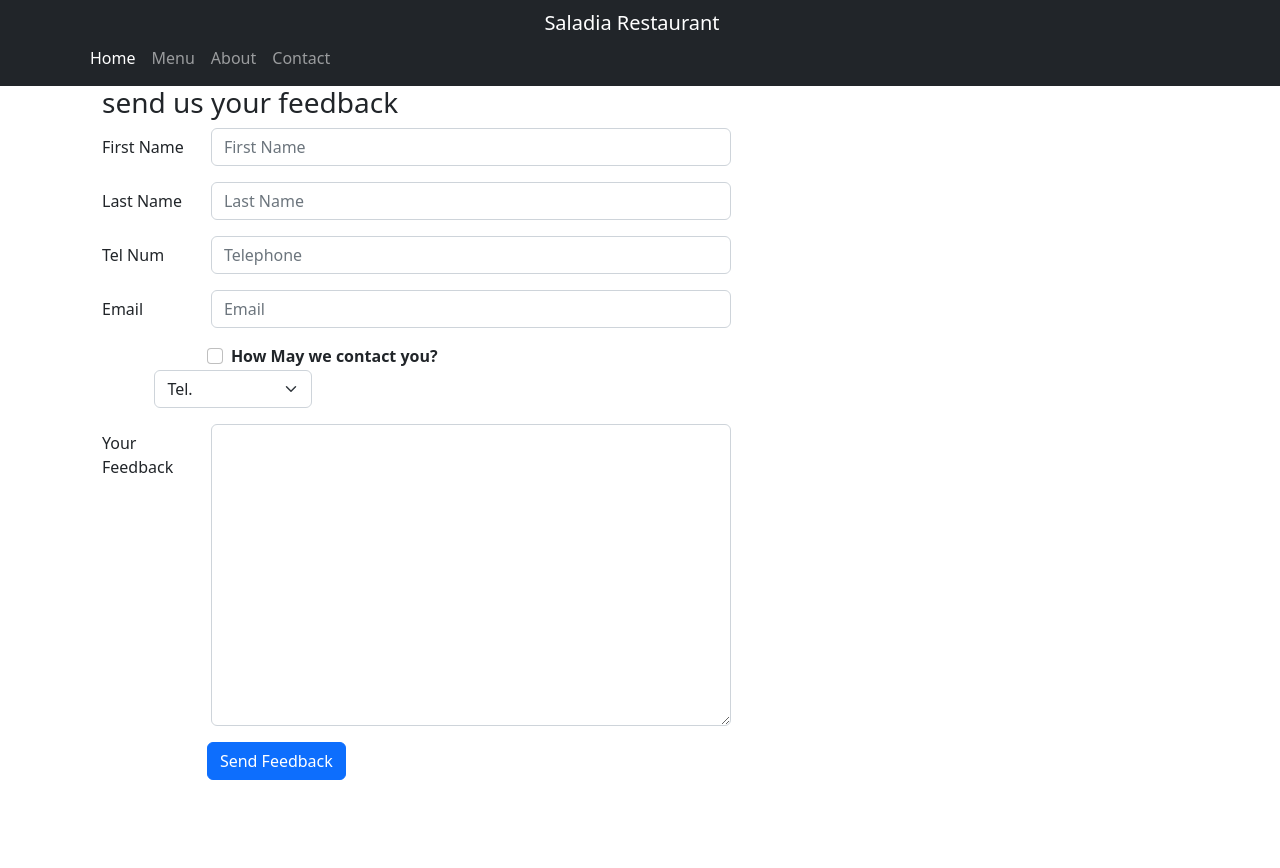
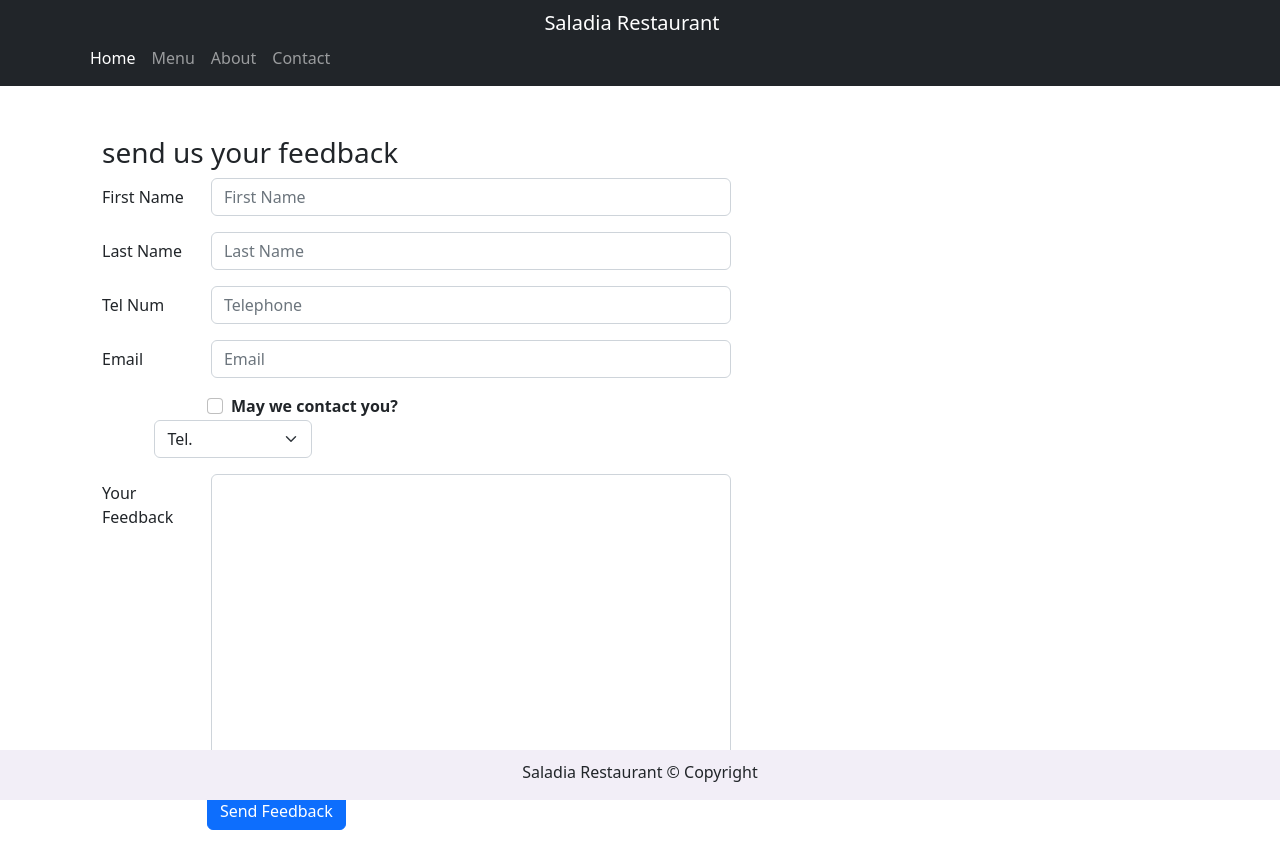
Before and after one commit to sumit-ch-dev/restaurant-project, a React (Create React App) app: page /contact in a window 1280 px wide. Shown: the top 868 px of the page. Before the commit the page ends 800 px from the top, so only its background shows below. Built offline with nearby package versions, Linux system fonts and the light colour scheme.

Commit message:
footer added

```diff
--- a/src/App.css
+++ b/src/App.css
@@ -1,3 +1,19 @@
 .App {
   text-align: center;
 }
+
+
+.footer {
+  background-color: #f2eef7;
+  margin: 0px auto;
+  padding-top: 10px;
+  position: fixed;
+  bottom: 0;
+  width: 100%;
+}
+
+.row-content {
+  margin: 0px auto;
+  padding: 50px 0px 50px 0px;
+  min-height: 400px;
+}
--- a/src/components/body/Contact.js
+++ b/src/components/body/Contact.js
@@ -1,5 +1,7 @@
 import React, { Component } from "react";
 import { Button, Form, FormGroup, Label, Input, Col } from "reactstrap";
+
+
 
 class Contact extends Component {
   constructor(props) {
@@ -111,7 +113,7 @@ class Contact extends Component {
                         checked={this.state.agree}
                         onChange={this.handleInputChange}
                       />
-                      <strong>How May we contact you?</strong>
+                      <strong>May we contact you?</strong>
                     </Label>
                   </FormGroup>
                 </Col>
--- a/src/components/body/MenuItem.js
+++ b/src/components/body/MenuItem.js
@@ -4,17 +4,17 @@ import { Card, CardImg, CardImgOverlay, CardBody, CardTitle } from 'reactstrap';
 const MenuItem = props => {
     return (
         <div>
-            <Card style={{ margin: "10px" }}>
+            <Card style={{ margin: "10px" }} onClick={props.DishSelect}>
                 <CardBody>
                     <CardImg
                         width="100%"
                         alt={props.dish.name}
                         src={props.dish.image}
-                        style={{ opacity: "0.5", height: "10rem" }} />
+                        style={{ opacity: "0.5", height: "10rem", width: "15rem" }} />
                     <CardImgOverlay>
                         <CardTitle
                             style={{ cursor: "pointer" }}
-                            onClick={props.DishSelect}>
+                        >
                             {props.dish.name}
                         </CardTitle>
                     </CardImgOverlay>
--- a/src/components/footer/Footer.js
+++ b/src/components/footer/Footer.js
@@ -2,8 +2,14 @@ import React from "react";
 
 const Footer = () => {
     return (
-        <div>
-
+        <div className="footer">
+            <div className="container">
+                <div className="row justify-content-center">
+                    <div className="col-auto">
+                        <p>Saladia Restaurant &#169; Copyright</p>
+                    </div>
+                </div>
+            </div>
         </div>
     );
 }
```
